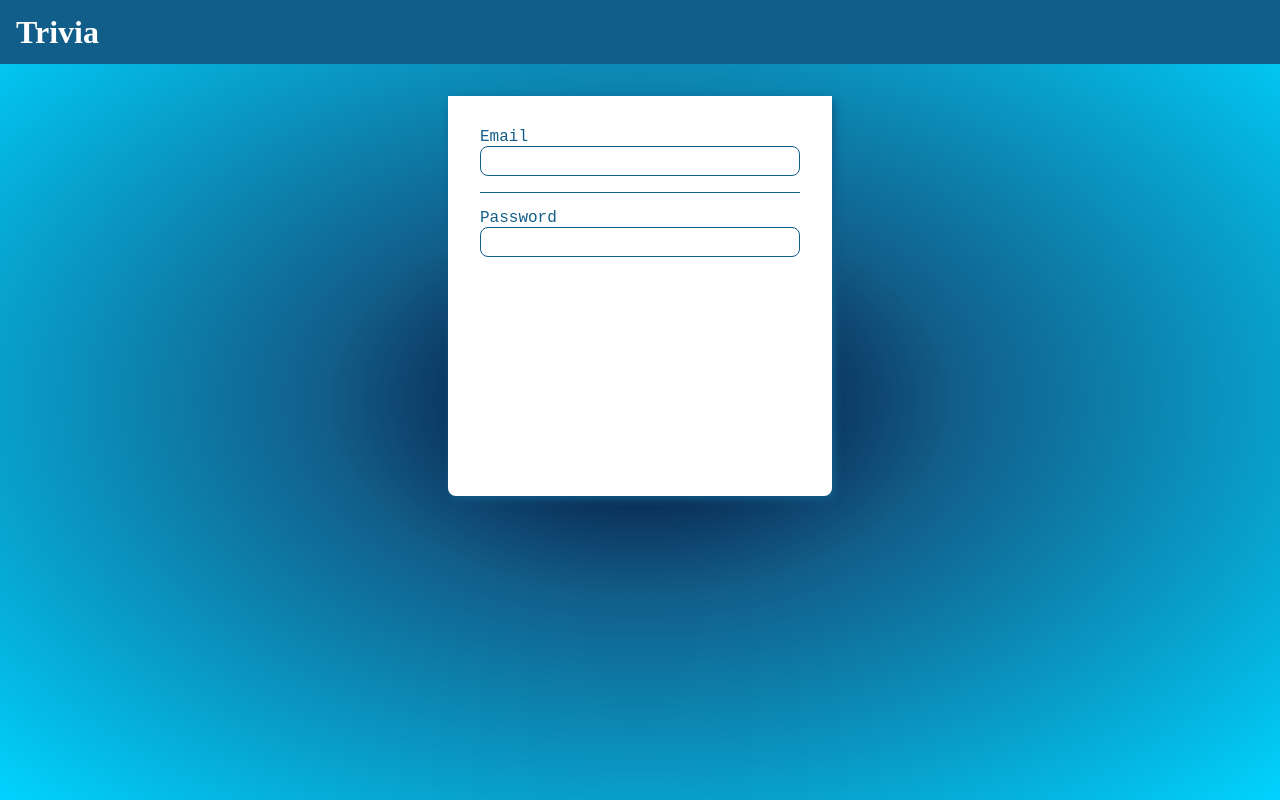
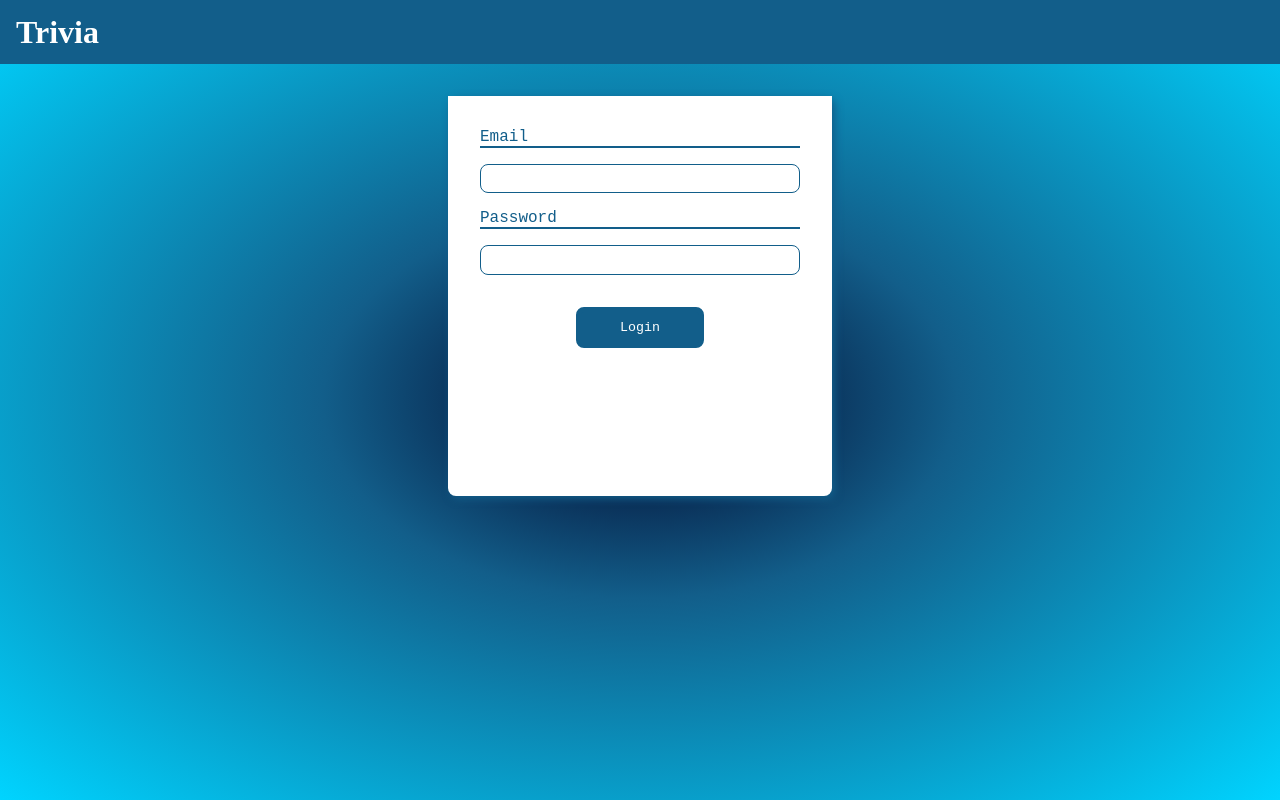
Before and after one commit to AngryWeather/Trivia, a React (Create React App) app: page /trivia/user/login in a window 1280 px wide. Built offline with nearby package versions, Linux system fonts and the light colour scheme.

Commit message:
Add all inputs to login form

```diff
--- a/src/components/login/Login.tsx
+++ b/src/components/login/Login.tsx
@@ -8,10 +8,12 @@ export const Login: FC = () => {
     <div className="form" id="login">
       <form aria-label="form" action="">
         <label htmlFor="email-login">Email</label>
+        <div className="line"></div>
         <input type="email" name="email-login" id="email-login" />
+        <label htmlFor="password-login">Password</label>
         <div className="line"></div>
-        <label htmlFor="password-login">Password</label>
         <input type="password" name="password-login" id="password-login" />
+        <button type="submit">Login</button>
       </form>
     </div>
   );
```
